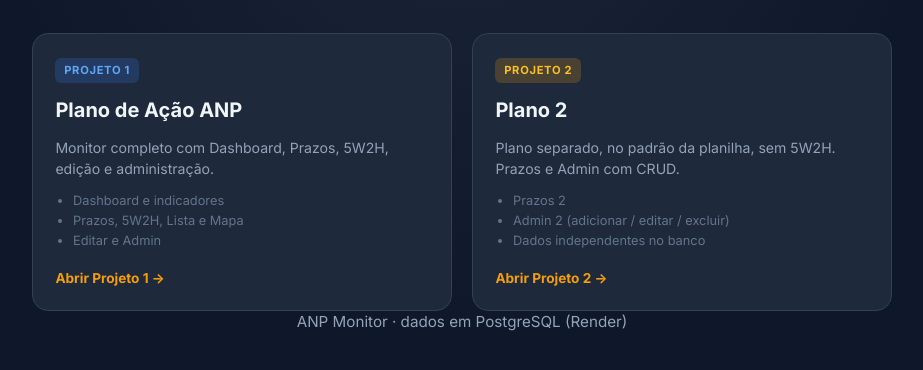
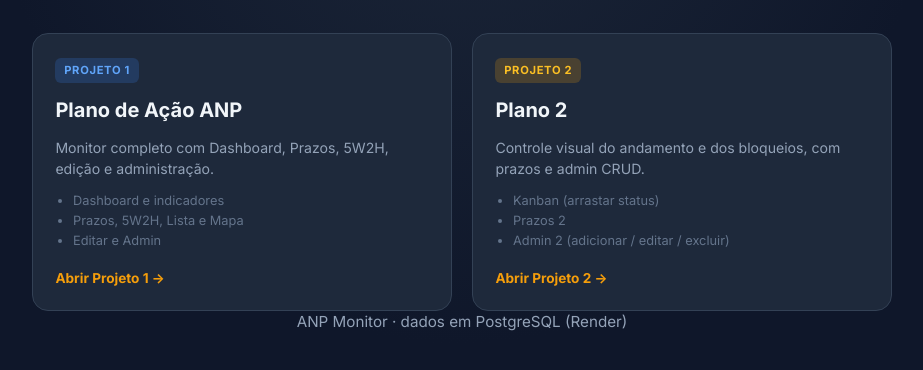
Before and after one commit to hayralde/ANP.G, a plain HTML site: page index.html in a window 1280 px wide. Shown: the part 278-648 px from the top of the page, without its empty margins (178-1101 px from the left). Drawn offline with Linux system fonts and the light colour scheme.

Commit message:
Landing: Projeto 2 abre no Kanban

```diff
--- a/index.html
+++ b/index.html
@@ -46,14 +46,14 @@
         </ul>
         <span class="cta">Abrir Projeto 1 →</span>
       </a>
-      <a class="project-card" href="prazos2.html">
+      <a class="project-card" href="kanban2.html">
         <span class="badge badge-2">Projeto 2</span>
         <h2>Plano 2</h2>
-        <p>Plano separado, no padrão da planilha, sem 5W2H. Prazos e Admin com CRUD.</p>
+        <p>Controle visual do andamento e dos bloqueios, com prazos e admin CRUD.</p>
         <ul>
+          <li>Kanban (arrastar status)</li>
           <li>Prazos 2</li>
           <li>Admin 2 (adicionar / editar / excluir)</li>
-          <li>Dados independentes no banco</li>
         </ul>
         <span class="cta">Abrir Projeto 2 →</span>
       </a>
```
